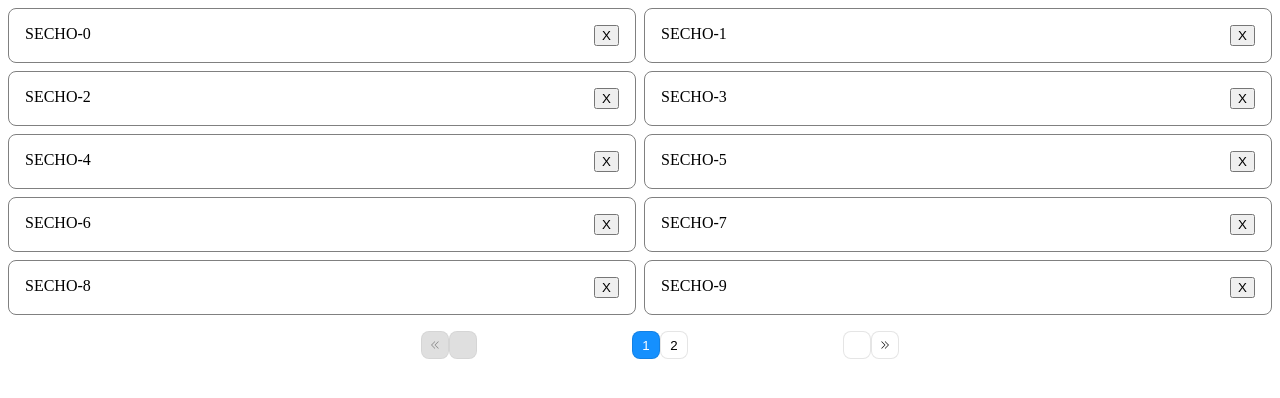
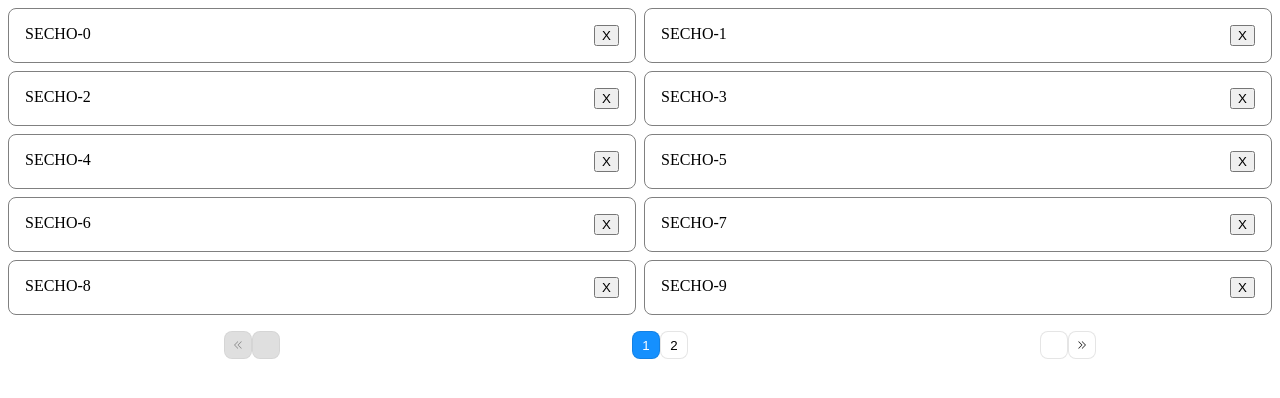
Before and after one commit to SeongsangCHO/pagination, a React (Create React App) app: page / in a window 1280 px wide. Shown: the top 398 px of the page. Built offline with nearby package versions, Linux system fonts and the light colour scheme; some icons are missing.

Commit message:
chore: style props

```diff
--- a/src/components/Pagination.tsx
+++ b/src/components/Pagination.tsx
@@ -8,13 +8,14 @@ import { ReactComponent as RightArrow } from "../assets/RightArrow.svg";
 interface IStyle {
   buttonBgColor?: string;
   numberColor?: string;
-  customLeftArrowIcon: React.ReactElement;
-  customLeftArrowsIcon: React.ReactElement;
-  customRightArrowIcon: React.ReactElement;
-  customRightArrowsIcon: React.ReactElement;
+  customLeftArrowIcon?: React.ReactElement;
+  customLeftArrowsIcon?: React.ReactElement;
+  customRightArrowIcon?: React.ReactElement;
+  customRightArrowsIcon?: React.ReactElement;
+  maxWidth?: string;
 }
 
-interface IProps {
+interface IProps extends IStyle {
   totalPageCount: number;
   currPageNum: number;
   handlePageClick: any;
@@ -37,6 +38,7 @@ const Pagination = ({
     customRightArrowIcon: <RightArrow />,
     customRightArrowsIcon: <RightArrows />,
   },
+  maxWidth,
 }: IProps) => {
   const [paginationButtonList, setPaginationButtonList] = useState([]);
   const displayPageBlock = Array(totalPageCount)
@@ -74,7 +76,7 @@ const Pagination = ({
     return <></>;
   }
   return (
-    <List>
+    <List {...{ maxWidth }}>
       <li>
         <PageItem
           disabled={currPageNum === 1}
@@ -122,11 +124,11 @@ const Pagination = ({
 
 export default Pagination;
 
-const List = styled.ul`
+const List = styled.ul<IStyle>`
   display: flex;
   justify-content: space-around;
   align-items: center;
-  max-width: 50%;
+  max-width: ${(props) => props.maxWidth};
   margin: 0 auto;
   white-space: nowrap;
   list-style: none;
```
